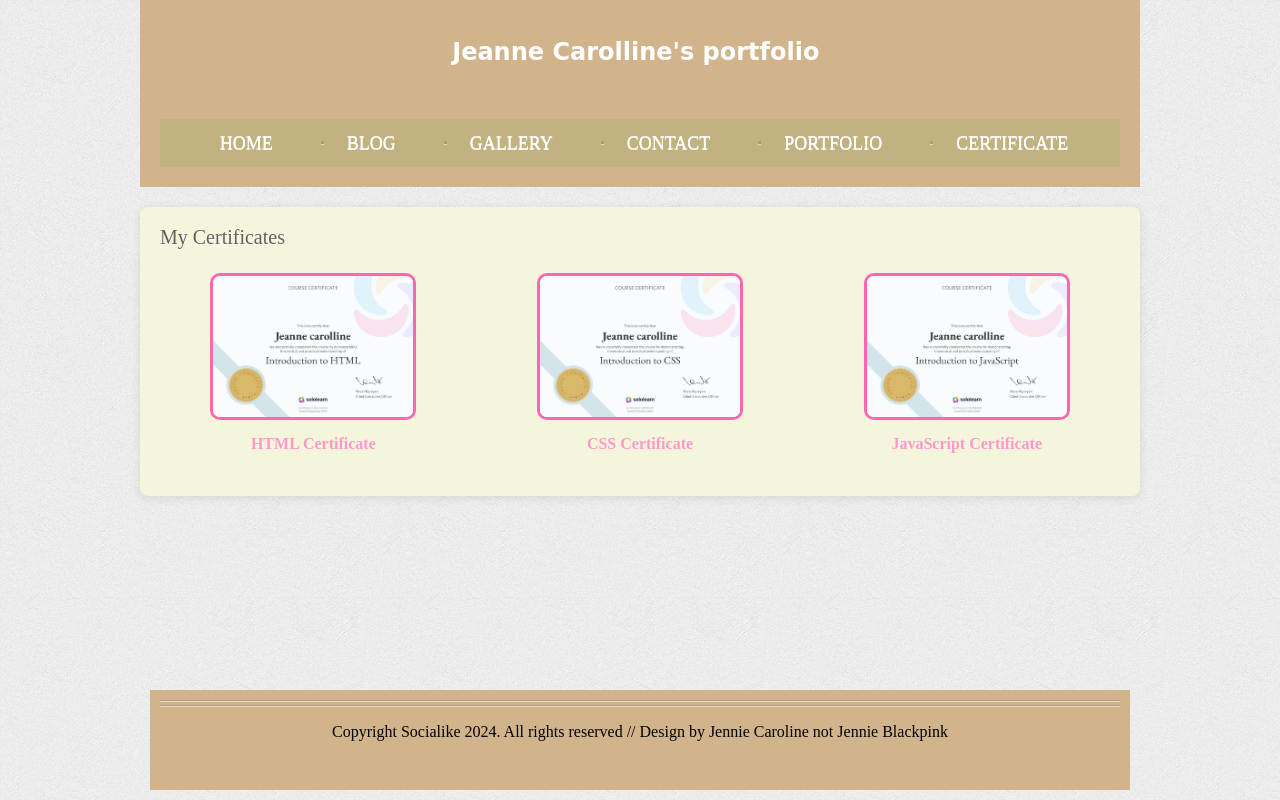
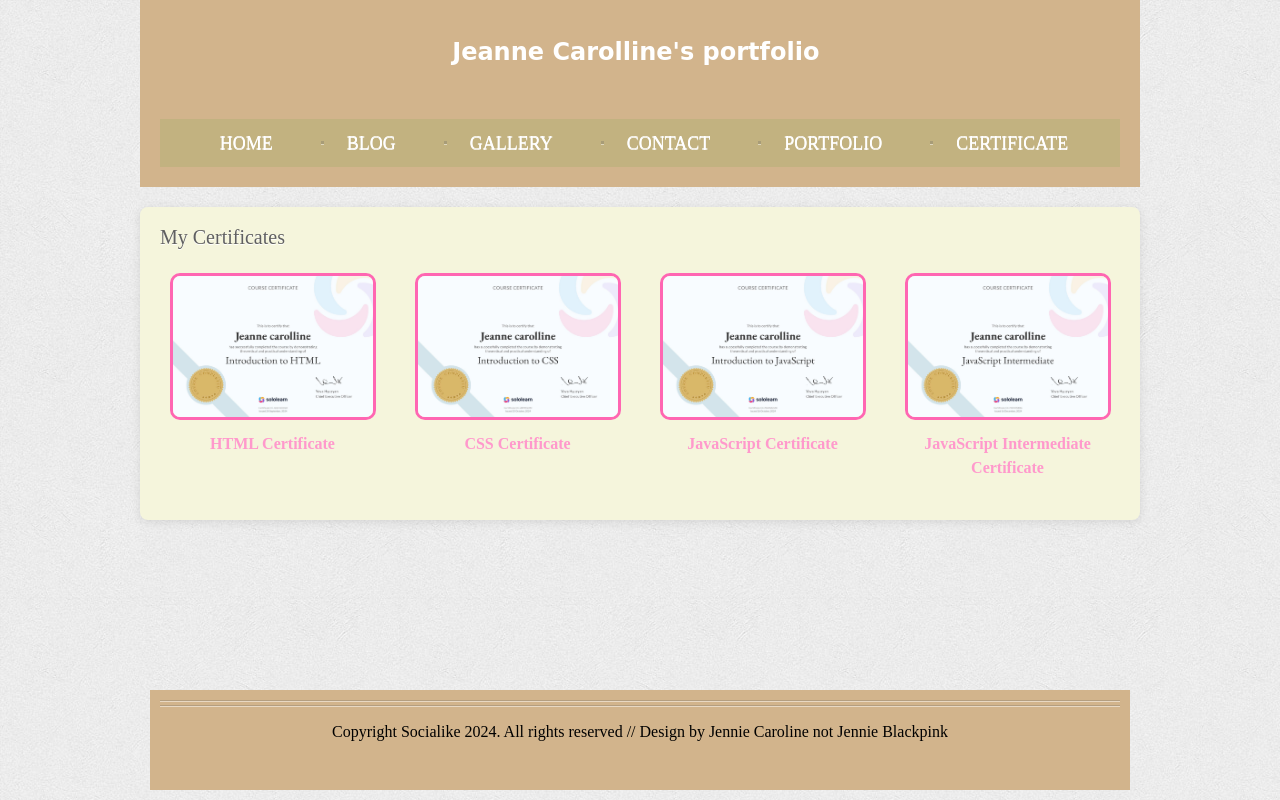
Before and after one commit to Eishethacy/portfoliojeannecarolline, a plain HTML site: page certificate.html in a window 1280 px wide. Drawn offline with Linux system fonts and the light colour scheme.

Commit message:
Update certificate.html

```diff
--- a/certificate.html
+++ b/certificate.html
@@ -49,6 +49,12 @@
             <p>JavaScript Certificate</p>
           </a>
         </div>
+         <div class="certificate-item">
+          <a href="https://www.sololearn.com/en/certificates/CC-F0CNWR86" target="_blank">
+            <img src="sertifJSIN.jpg" alt="JavaScript Certificate">
+            <p>JavaScript Intermediate Certificate</p>
+          </a>
+        </div>
       </div>
     </div>
 
```
